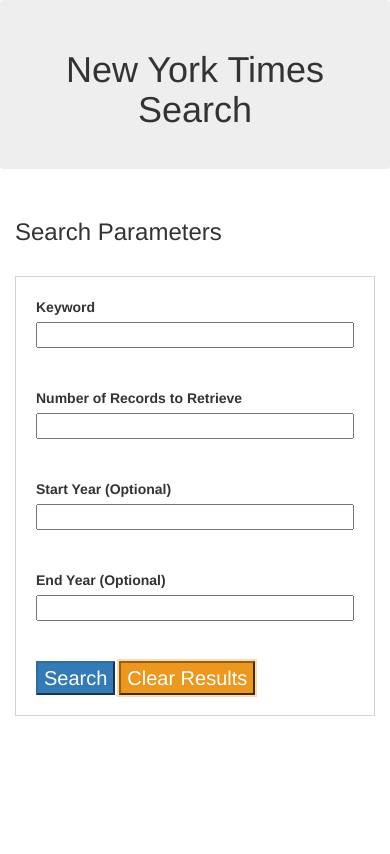
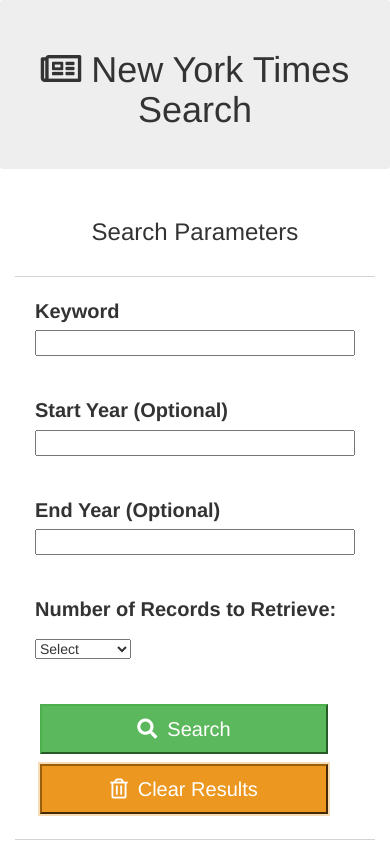
Before and after one commit to jackdixonryan/nyt-search, a plain HTML site: page index.html in a window 390 px wide. Both pictures are taken after a click on the button "Clear Results". Drawn offline with nearby package versions, Linux system fonts and the light colour scheme.

Commit message:
Responsive

```diff
--- a/app.js
+++ b/app.js
@@ -0,0 +1,27 @@
+//Creating button functions
+
+var keyword;
+var year1;
+var year2;
+var records;
+
+//Search Button click listener
+$("#search-button").click(function() {
+
+    //variables set to values entered.
+    keyword = ($("#keyword").val());
+    year1 = ($("#start-year").val());
+    year2 = ($("#end-year").val());
+    if (isNaN(year1) || isNaN(year2)) {
+        alert("You must enter a valid year number.")
+    };
+    records = ($("#record-number").val());
+    console.log(keyword, year1, year2, records);
+});
+
+$("#clear-button").click(function() {
+    $("#keyword").val("");
+    $("#start-year").val("");
+    $("#end-year").val("");
+    $("#record-number").val("Select");
+});
--- a/index.html
+++ b/index.html
@@ -13,12 +13,14 @@
 
     <link href="style.css" rel="stylesheet">
 
-    <script src="app.js"></script>
+    <link rel="stylesheet" href="https://use.fontawesome.com/releases/v5.1.0/css/all.css" integrity="sha384-lKuwvrZot6UHsBSfcMvOkWwlCMgc0TaWr+30HWe3a4ltaBwTZhyTEggF5tJv8tbt" crossorigin="anonymous">
+
+
 </head>
 <body>
 
     <div class="jumbotron">
-        <h1>New York Times Search</h1>
+        <h1><i class="far fa-newspaper"></i>New York Times Search</h1>
     </div>
 
     <div class="container">
@@ -29,10 +31,6 @@
                     <input class="search-field" id = "keyword"></input>
                 </div>
                 <div class="form-group">
-                    <label for="record-number">Number of Records to Retrieve</label>
-                    <input class="search-field" id="record-number"></input>
-                </div>
-                <div class="form-group">
                     <label for="start-year">Start Year (Optional)</label>
                     <input class="search-field" id="start-year"></input>
                 </div>
@@ -40,14 +38,35 @@
                     <label for="end-year">End Year (Optional)</label>
                     <input class="search-field" id="end-year"></input>
                 </div>
+                <div class="form-group">
+                        <label for="record-number">Number of Records to Retrieve: </label>
+                        <select id="record-number">
+                            <option selected>Select</option>
+                            <option value="1">1</option>
+                            <option value="2">2</option>
+                            <option value="3">3</option>
+                            <option value="4">4</option>
+                            <option value="5">5</option>
+                        </select>
+                    </div>
 
 
-                <button type="button" id="search-button" class="button btn-primary">Search</button>
+                <button type="button" id="search-button" class="button btn-success"><i class="fas fa-search"></i>Search</button>
 
-                <button type="button" id="clear-button" class="button btn-warning">Clear Results</button>
+                <button type="button" id="clear-button" class="button btn-warning"><i class="far fa-trash-alt"></i>Clear Results</button>
 
             </form>
-</div>
+        </div>
+
+        <div class="container" id="results">
+        </div>
+
+        <script
+         src="https://code.jquery.com/jquery-3.3.1.js"
+         integrity="sha256-2Kok7MbOyxpgUVvAk/HJ2jigOSYS2auK4Pfzbm7uH60="
+         crossorigin="anonymous"></script>
+
+         <script src="app.js"></script>
 
 </body>
 </html>
--- a/style.css
+++ b/style.css
@@ -6,6 +6,7 @@ input {
     display: block;
     width: 100%;
 }
+
 
 h3 {
     margin-bottom: 30px;
@@ -17,9 +18,50 @@ h3 {
 
 button {
     font-size: 20px;
+    margin-right: 10px;
+}
+
+label {
+    font-size: 20px;
 }
 
 form {
     border: 1px lightgrey solid;
     padding: 20px;
 }
+
+#record-number {
+    float: right;
+    width: 30%;
+}
+
+i {
+    margin-right: 10px;
+}
+
+#results {
+    margin-top: 20px;
+}
+
+@media screen and (max-width: 530px) {
+    #record-number {
+        float: none;
+        margin-top: 10px;
+    }
+
+    h3 {
+        text-align: center;
+    }
+
+    form {
+        border: none;
+        border-top: 1px lightgrey solid;
+        border-bottom: 1px lightgrey solid;
+    }
+
+    button {
+        width: 90%;
+        height: 50px;
+        margin: 5px;
+    }
+}
```
